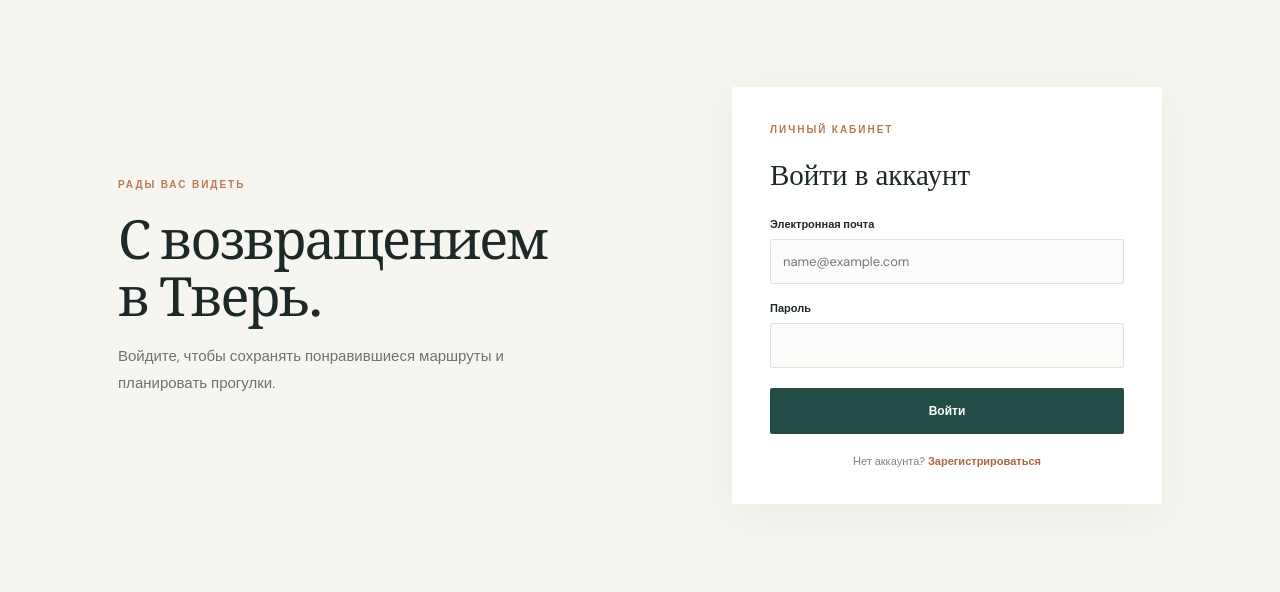
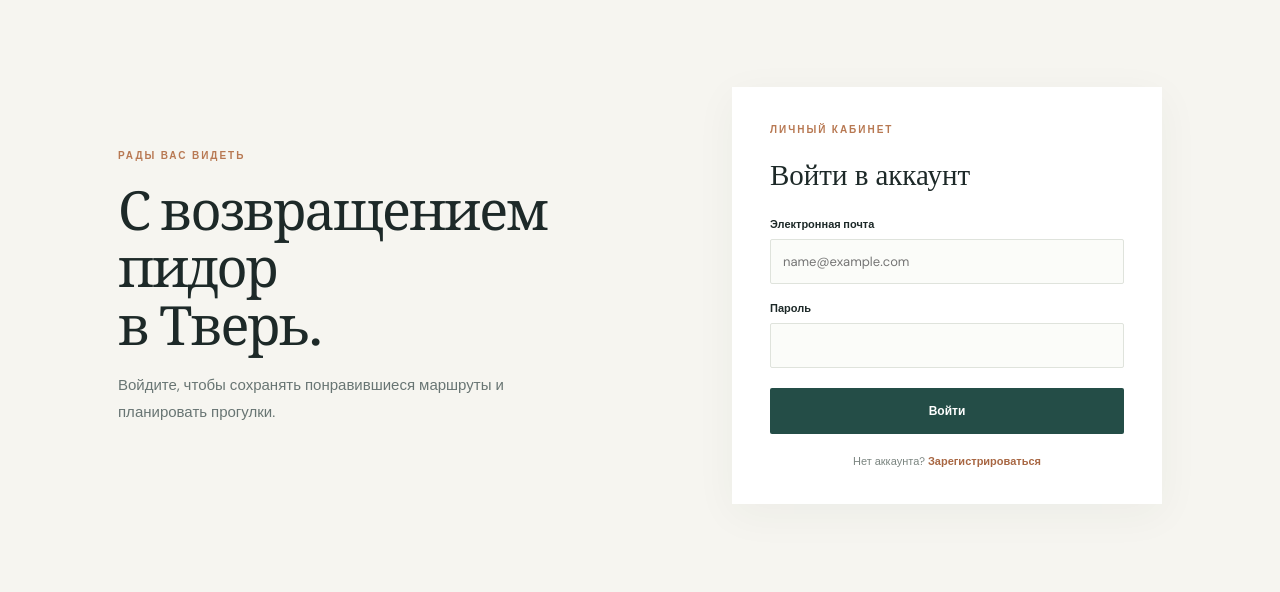
Before and after one commit to runnawway/tver-guide, a Flask app: page /login in a window 1280 px wide. Shown: the part 79-671 px from the top of the page. Run offline with Flask 3, Linux system fonts and the light colour scheme.

Commit message:
Update login.html

```diff
--- a/tver_excursions_windows_exe_build/tver_exe_build/templates/login.html
+++ b/tver_excursions_windows_exe_build/tver_exe_build/templates/login.html
@@ -1,5 +1,5 @@
 {% extends "base.html" %}{% block title %}Вход — Тверь.Гид{% endblock %}{% block content %}
-<section class="form-page"><div class="form-aside"><div class="eyebrow">РАДЫ ВАС ВИДЕТЬ</div><h1>С возвращением<br>в Тверь.</h1><p>Войдите, чтобы сохранять понравившиеся маршруты и планировать прогулки.</p></div>
+<section class="form-page"><div class="form-aside"><div class="eyebrow">РАДЫ ВАС ВИДЕТЬ</div><h1>С возвращением пидор<br>в Тверь.</h1><p>Войдите, чтобы сохранять понравившиеся маршруты и планировать прогулки.</p></div>
 <form class="auth-card" method="post" action="{{ url_for('login', next=request.args.get('next','')) }}"><div class="eyebrow">ЛИЧНЫЙ КАБИНЕТ</div><h2>Войти в аккаунт</h2><input type="hidden" name="_csrf" value="{{ csrf_token() }}">
 <label for="email">Электронная почта</label><input id="email" name="email" type="email" autocomplete="email" required maxlength="254" placeholder="name@example.com">
 <label for="password">Пароль</label><input id="password" name="password" type="password" autocomplete="current-password" required>
```
